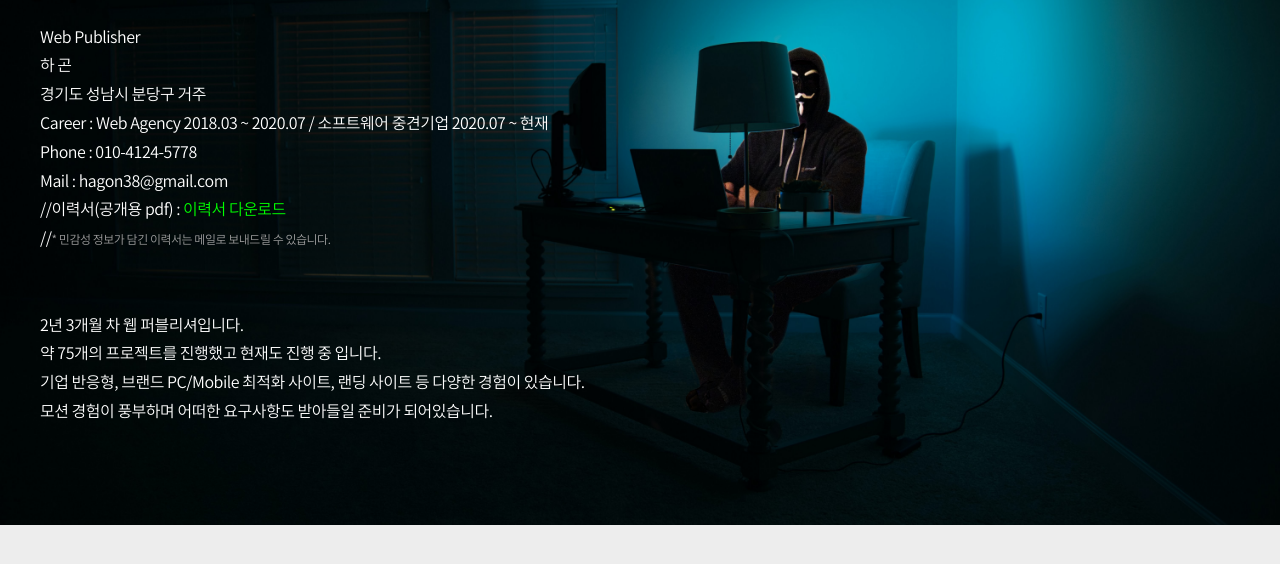
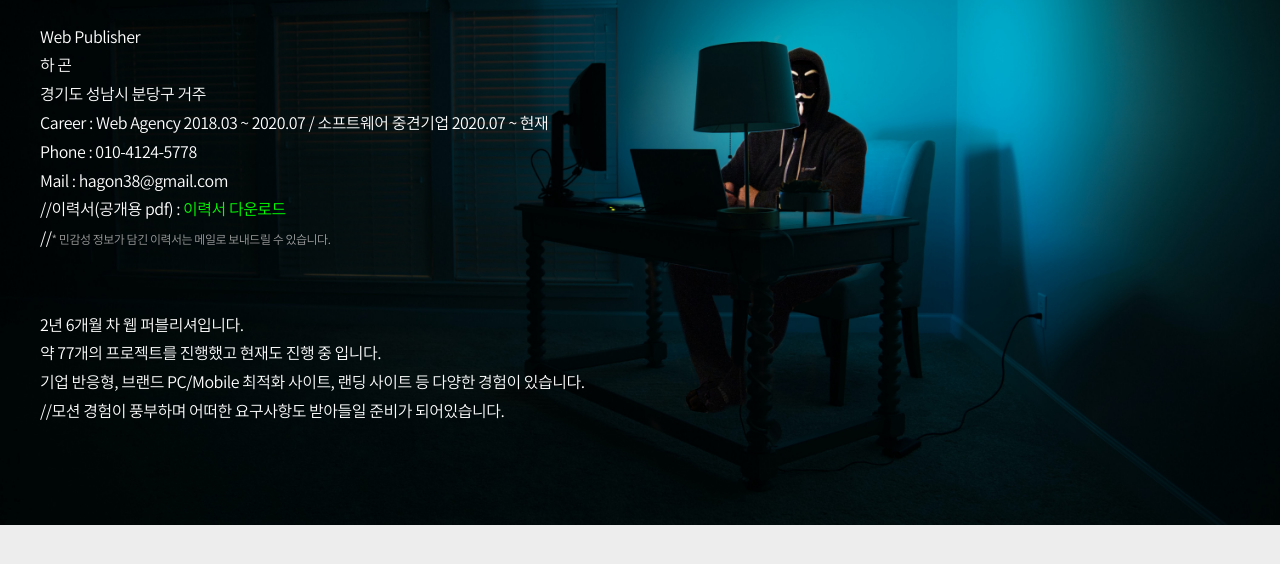
Before and after one commit to hagoni/portfolio2020, a plain HTML site: page main.html in a window 1280 px wide. Shown: the part 236-800 px from the top of the page. Drawn offline with nearby package versions, Linux system fonts and the light colour scheme.

Commit message:
Update main.html

```diff
--- a/main.html
+++ b/main.html
@@ -49,10 +49,10 @@
                     //<span>* 민감성 정보가 담긴 이력서는 메일로 보내드릴 수 있습니다.</span>
 			<br><br><br>
 
-                    2년 3개월 차 웹 퍼블리셔입니다.<br>
-                    약 75개의 프로젝트를 진행했고 현재도 진행 중 입니다.<br>
+                    2년 6개월 차 웹 퍼블리셔입니다.<br>
+                    약 77개의 프로젝트를 진행했고 현재도 진행 중 입니다.<br>
                     기업 반응형, 브랜드 PC/Mobile 최적화 사이트, 랜딩 사이트 등 다양한 경험이 있습니다.<br>
-                    모션 경험이 풍부하며 어떠한 요구사항도 받아들일 준비가 되어있습니다.
+                    //모션 경험이 풍부하며 어떠한 요구사항도 받아들일 준비가 되어있습니다.
                 </p>
             </div>
         </div>
```
